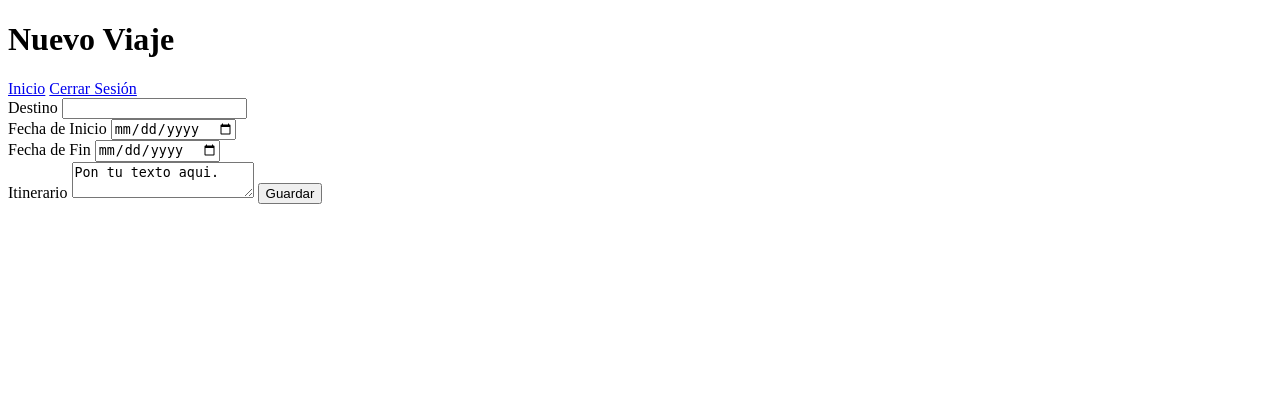
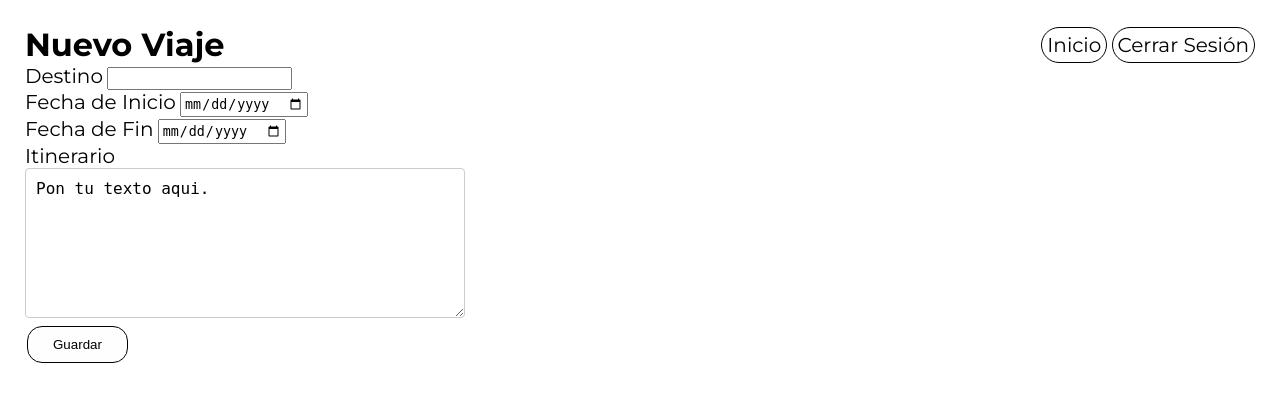
Before and after one commit to M4tisPto/Certificado-2, a Flask app: page /nuevo in a window 1280 px wide. Shown: the top 402 px of the page. Run offline with Flask 3, Linux system fonts and the light colour scheme; the visitor is signed in with stand-in values (Sample User, id 1).

Commit message:
añadido de CSS

```diff
--- /dev/null
+++ b/flask_app/static/css/nuevo_viaje.css
@@ -0,0 +1,90 @@
+@import url('https://fonts.googleapis.com/css2?family=Montserrat:ital,wght@0,100..900;1,100..900&display=swap');
+
+*{
+    margin:  0;
+    padding: 0;
+    box-sizing: border-box;
+}
+
+body{
+    display: flex;
+    height: 100%;
+    flex-direction: column;
+    padding: 25px;
+
+    font-family: 'Montserrat', sans-serif;
+}
+
+main{
+    display: flex;
+    align-items: center;
+    gap: 20px;
+}
+header{
+    display: flex;
+    align-items: center;
+    justify-content: space-between;
+}
+
+
+h1, h2{
+    text-align: center;
+}
+section{
+    height: 50%;
+    width: 50%;
+    gap: 20px;
+
+}
+
+form{
+    display: block;
+    gap: 50px;
+
+}
+
+
+header a{
+    text-decoration: none;
+    color: black;
+    padding: 5px;
+    font-size: 20px;
+    text-align: center;
+    border: black 1px solid;
+    border-radius: 25px;
+}
+
+label{
+    display: inline-block;
+    font-size: 20px;
+    align-items: center;
+    text-align: center;
+}
+input[type="text"], input[type="date"]{
+    align-items: center;
+    padding: 2px;
+}
+
+textarea{
+    width: 100%;
+    height: 150px;
+    padding: 10px;
+    font-size: 16px;
+    border: 1px solid #ccc;
+    border-radius: 4px;
+    resize: vertical;
+}
+
+.error{
+    color: red;
+}
+
+input[type="submit"]{
+    background-color: #fffefe;
+    border: black 1px solid;
+    border-radius: 15px;
+    padding: 10px 25px;
+    text-decoration: none;
+    margin: 4px 2px;
+    cursor:  pointer;
+}
--- a/flask_app/templates/nuevo_viaje.html
+++ b/flask_app/templates/nuevo_viaje.html
@@ -2,14 +2,18 @@
 <html lang="en">
 <head>
     <meta charset="UTF-8">
+
     <meta name="viewport" content="width=device-width, initial-scale=1.0">
+    <link rel="stylesheet" href="../static/css/nuevo_viaje.css">
     <title>Nuevo Viaje</title>
 </head>
 <body>
     <header>
         <h1>Nuevo Viaje</h1>
-        <a href="/dashboard">Inicio</a>
-        <a href="/logout">Cerrar Sesión</a>
+        <div>
+            <a href="/dashboard">Inicio</a>
+            <a href="/logout">Cerrar Sesión</a>
+        </div>
     </header>
     <main>
         {% for m in get_flashed_messages(category_filter=["journey"]) %}
--- a/flask_app/templates/ver_viaje.html
+++ b/flask_app/templates/ver_viaje.html
@@ -3,6 +3,7 @@
 <head>
     <meta charset="UTF-8">
     <meta name="viewport" content="width=device-width, initial-scale=1.0">
+    <link rel="stylesheet" href="../static/css/ver_viaje.css">
     <title>Ver viaje</title>
 </head>
 <body>
```
Also changed, not shown: flask_app/static/css/dashboard.css (added, +42 -0 lines), flask_app/static/css/editar_viaje.css (added, +90 -0 lines), flask_app/static/css/index.css (added, +63 -0 lines), flask_app/static/css/ver_viaje.css (added, +55 -0 lines), flask_app/templates/dashboard.html (+6 -2 lines), flask_app/templates/editar_viaje.html (+7 -3 lines), flask_app/templates/index.html (+10 -3 lines).
